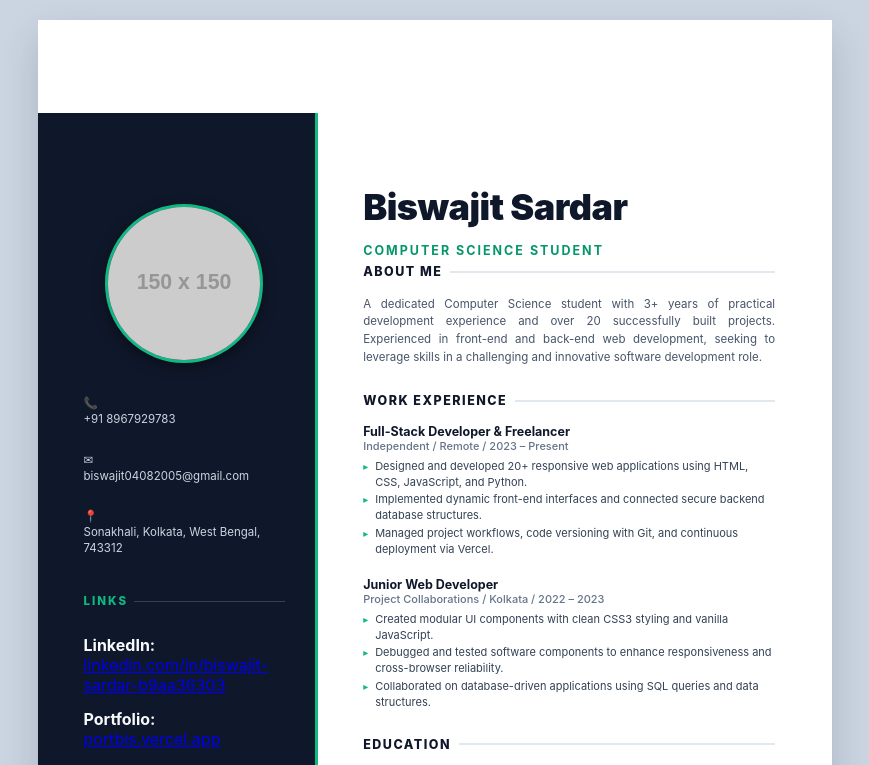
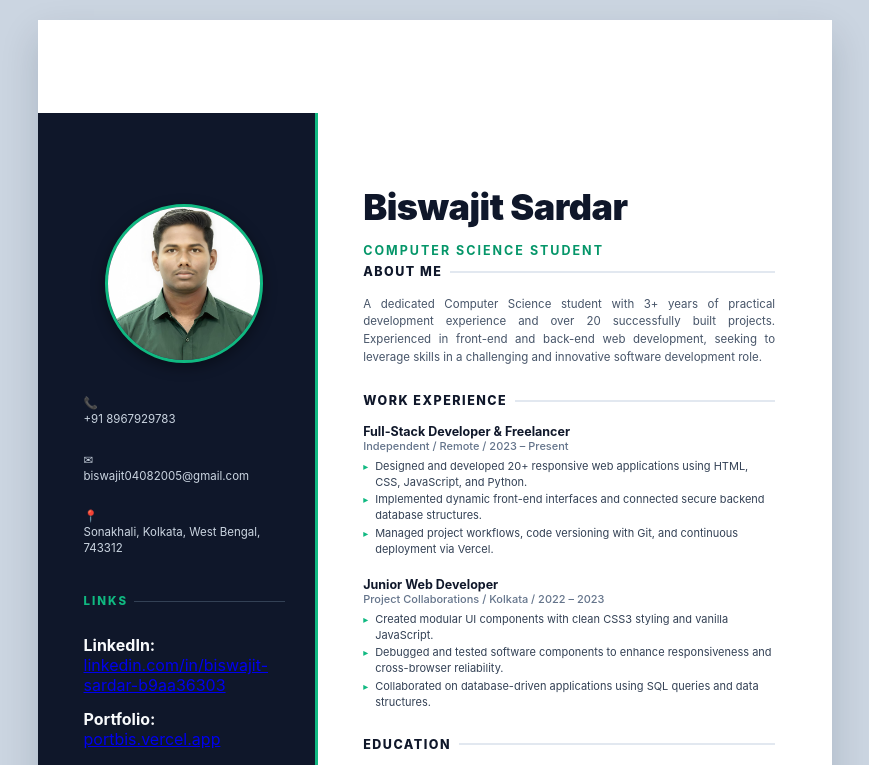
Before and after one commit to Biswajit-Sardar/CV, a plain HTML site: page Index.html in a window 1280 px wide. Shown: the top 765 px of the page, without its empty margins (205-1074 px from the left). Drawn offline with Linux system fonts and the light colour scheme; placeholder pictures from the web are drawn by us.

```diff
--- a/Index.html
+++ b/Index.html
@@ -15,7 +15,7 @@
   <!-- Left Sidebar -->
   <div class="left-col">
     <div class="photo-wrapper">
-      <img src="profile.jpg" alt="Biswajit Sardar" class="profile-photo" onerror="this.src='https://via.placeholder.com/150'">
+      <img src="WhatsApp Image 2026-06-13 at 21.10.26.jpeg" alt="Biswajit Sardar" class="profile-photo" onerror="this.src='https://via.placeholder.com/150'">
     </div>
 
     <!-- Contact Info -->
```
Also changed, not shown: WhatsApp Image 2026-06-13 at 21.10.26.jpeg (added).
